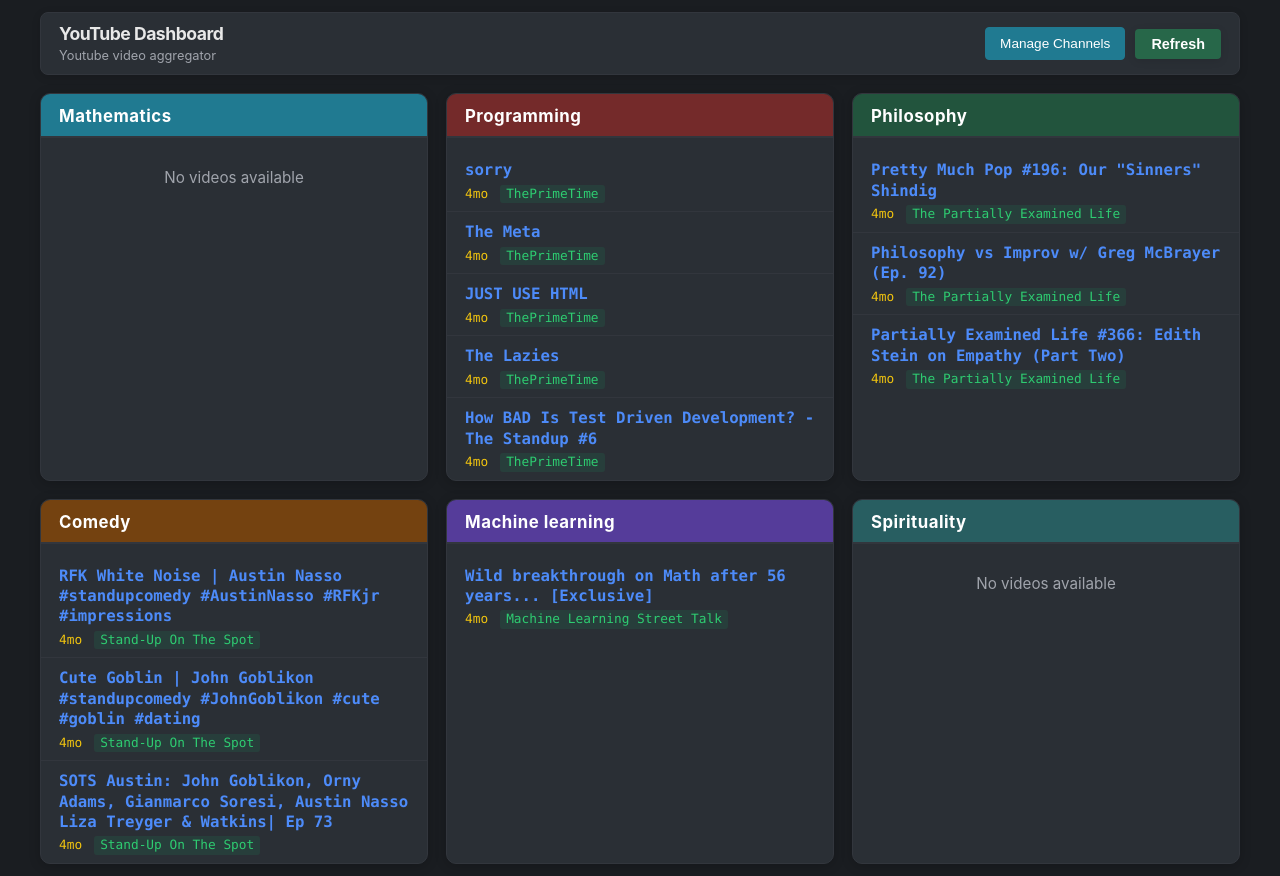
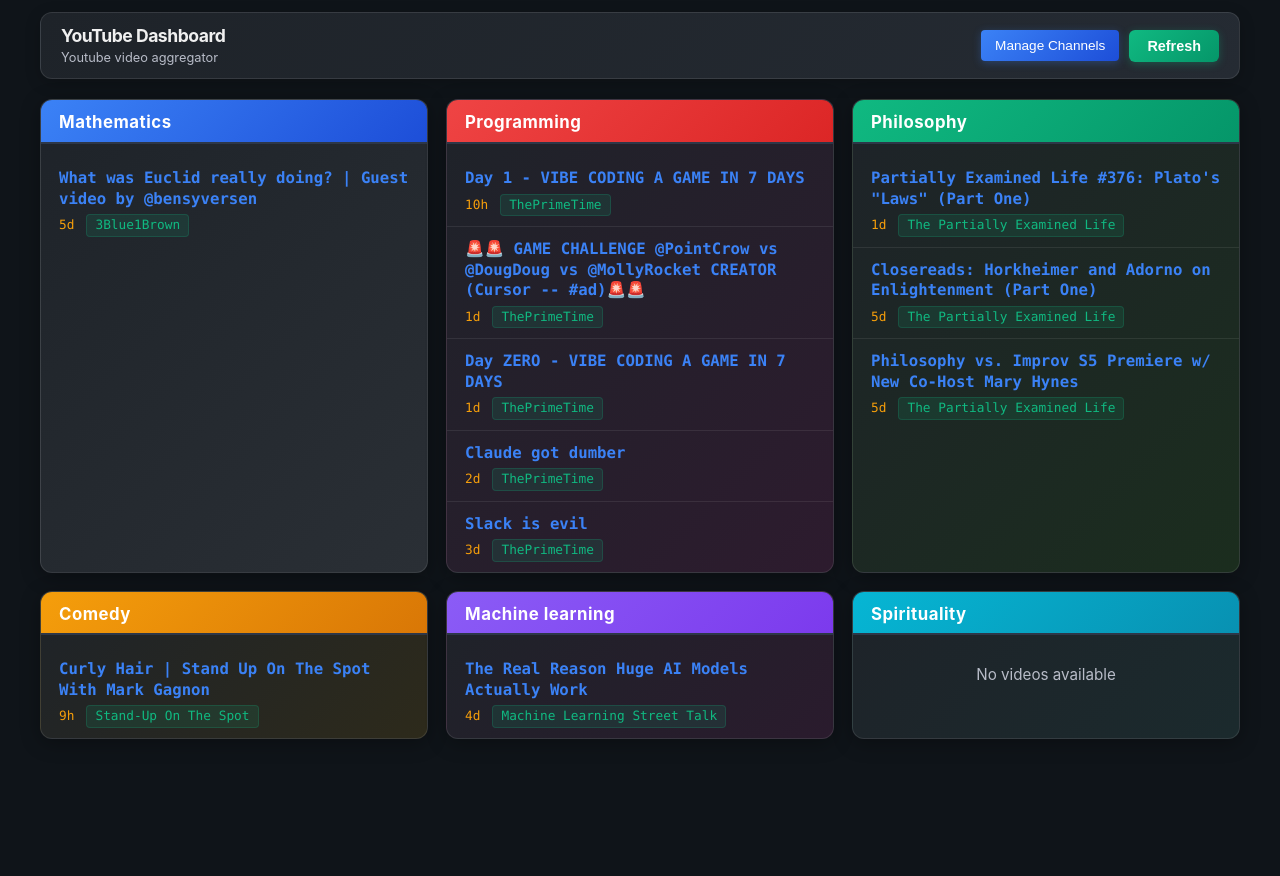
Before and after one commit to fraktalcow/yt-urls, a plain HTML site: page index.html in a window 1280 px wide. After the commit the page ends 800 px from the top, so only its background shows below. Drawn offline with Linux system fonts and the light colour scheme.

Commit message:
Enhanced UI & Documentation

```diff
--- a/styles.css
+++ b/styles.css
@@ -1,59 +1,60 @@
 :root {
-    --bg-color: #1a1d21;
-    --card-bg: #2a2f35;
-    --text-color: #e8e8e8;
-    --secondary-text: #a0a4ac;
-    --border-color: #32363d;
-    --accent-color: #4d8bf9;
-    --accent-hover: #6ba1ff;
-    --danger-color: #ff6b6b;
-    --success-color: #2ecc71;
-    --time-color: #f1c40f;
+    --bg-color: #0f1419;
+    --card-bg: #1e2329;
+    --text-color: #f0f0f0;
+    --secondary-text: #b8bcc8;
+    --border-color: #2d3748;
+    --accent-color: #3b82f6;
+    --accent-hover: #60a5fa;
+    --danger-color: #ef4444;
+    --success-color: #10b981;
+    --time-color: #f59e0b;
+    --warning-color: #f97316;
     --mono-font: 'SF Mono', Menlo, Monaco, 'Courier New', monospace;
 
-    /* Base category colors - more subtle and consistent */
-    --category1: #2a2f35;
-    --category2: #2a2f35;
-    --category3: #2a2f35;
-    --category4: #2a2f35;
-    --category5: #2a2f35;
-    --category6: #2a2f35;
-    --category7: #2a2f35;
-    --category8: #2a2f35;
-    --category9: #2a2f35;
-    --category10: #2a2f35;
-    --category11: #2a2f35;
-    --category12: #2a2f35;
-    --category13: #2a2f35;
-    --category14: #2a2f35;
-    --category15: #2a2f35;
-    --category16: #2a2f35;
-    --category17: #2a2f35;
-    --category18: #2a2f35;
-    --category19: #2a2f35;
-    --category20: #2a2f35;
+    /* Enhanced category backgrounds with subtle gradients */
+    --category1: linear-gradient(135deg, #1e2329 0%, #2a2f35 100%);
+    --category2: linear-gradient(135deg, #1e2329 0%, #2d1b2e 100%);
+    --category3: linear-gradient(135deg, #1e2329 0%, #1b2d1e 100%);
+    --category4: linear-gradient(135deg, #1e2329 0%, #2d2a1b 100%);
+    --category5: linear-gradient(135deg, #1e2329 0%, #2a1b2d 100%);
+    --category6: linear-gradient(135deg, #1e2329 0%, #1b2a2d 100%);
+    --category7: linear-gradient(135deg, #1e2329 0%, #2d1b1b 100%);
+    --category8: linear-gradient(135deg, #1e2329 0%, #1b2d1b 100%);
+    --category9: linear-gradient(135deg, #1e2329 0%, #2d1b2a 100%);
+    --category10: linear-gradient(135deg, #1e2329 0%, #1b1b2d 100%);
+    --category11: linear-gradient(135deg, #1e2329 0%, #2d2a1b 100%);
+    --category12: linear-gradient(135deg, #1e2329 0%, #1b2d2a 100%);
+    --category13: linear-gradient(135deg, #1e2329 0%, #2a2d1b 100%);
+    --category14: linear-gradient(135deg, #1e2329 0%, #2a1b2a 100%);
+    --category15: linear-gradient(135deg, #1e2329 0%, #1b2a1b 100%);
+    --category16: linear-gradient(135deg, #1e2329 0%, #2d1b2d 100%);
+    --category17: linear-gradient(135deg, #1e2329 0%, #1b2d2d 100%);
+    --category18: linear-gradient(135deg, #1e2329 0%, #2d2d1b 100%);
+    --category19: linear-gradient(135deg, #1e2329 0%, #2a2a1b 100%);
+    --category20: linear-gradient(135deg, #1e2329 0%, #1b1b2a 100%);
 
-    /* Header colors - new vibrant palette */
-    --category-header1: #207a91;
-    --category-header2: #742a2a;
-    --category-header3: #22543d;
-    --category-header4: #744210;
-    --category-header5: #553c9a;
-    --category-header6: #285e61;
-    --category-header7: #9b2c2c;
-    --category-header8: #276749;
-    --category-header9: #702459;
-    --category-header10: #2c5282;
-    --category-header11: #742a2a;
-    --category-header12: #22543d;
-    --category-header13: #744210;
-    --category-header14: #553c9a;
-    --category-header15: #285e61;
-    --category-header16: #9b2c2c;
-    --category-header17: #276749;
-    --category-header18: #702459;
-    --category-header19: #2c5282;
-    --category-header20: #742a2a;
+    /* Vibrant header colors with better contrast */
+    --category-header1: linear-gradient(135deg, #3b82f6 0%, #1d4ed8 100%);
+    --category-header2: linear-gradient(135deg, #ef4444 0%, #dc2626 100%);
+    --category-header3: linear-gradient(135deg, #10b981 0%, #059669 100%);
+    --category-header4: linear-gradient(135deg, #f59e0b 0%, #d97706 100%);
+    --category-header5: linear-gradient(135deg, #8b5cf6 0%, #7c3aed 100%);
+    --category-header6: linear-gradient(135deg, #06b6d4 0%, #0891b2 100%);
+    --category-header7: linear-gradient(135deg, #f97316 0%, #ea580c 100%);
+    --category-header8: linear-gradient(135deg, #22c55e 0%, #16a34a 100%);
+    --category-header9: linear-gradient(135deg, #ec4899 0%, #db2777 100%);
+    --category-header10: linear-gradient(135deg, #0ea5e9 0%, #0284c7 100%);
+    --category-header11: linear-gradient(135deg, #84cc16 0%, #65a30d 100%);
+    --category-header12: linear-gradient(135deg, #14b8a6 0%, #0d9488 100%);
+    --category-header13: linear-gradient(135deg, #eab308 0%, #ca8a04 100%);
+    --category-header14: linear-gradient(135deg, #a855f7 0%, #9333ea 100%);
+    --category-header15: linear-gradient(135deg, #06b6d4 0%, #0891b2 100%);
+    --category-header16: linear-gradient(135deg, #f43f5e 0%, #e11d48 100%);
+    --category-header17: linear-gradient(135deg, #22c55e 0%, #16a34a 100%);
+    --category-header18: linear-gradient(135deg, #ec4899 0%, #db2777 100%);
+    --category-header19: linear-gradient(135deg, #3b82f6 0%, #1d4ed8 100%);
+    --category-header20: linear-gradient(135deg, #f59e0b 0%, #d97706 100%);
 }
 
 * {
@@ -86,15 +87,15 @@ a:hover {
 
 /* Header Styles - More Compact */
 header {
-    padding: 10px 18px;
-    margin-bottom: 18px;
-    background-color: var(--card-bg);
-    border-radius: 8px;
+    padding: 12px 20px;
+    margin-bottom: 20px;
+    background: linear-gradient(135deg, var(--card-bg) 0%, #252b33 100%);
+    border-radius: 12px;
     display: flex;
     justify-content: space-between;
     align-items: center;
-    border: 1px solid var(--border-color);
-    box-shadow: 0 2px 8px 0 #0002;
+    border: 1px solid rgba(255,255,255,0.1);
+    box-shadow: 0 4px 16px rgba(0,0,0,0.2);
 }
 
 .header-content h1 {
@@ -130,32 +131,35 @@ header {
 }
 
 .manage-channels-btn {
-    background-color: #207a91;
-    border-color: #207a91;
+    background: linear-gradient(135deg, #3b82f6 0%, #1d4ed8 100%);
+    border: none;
     color: #fff;
+    box-shadow: 0 2px 8px rgba(59, 130, 246, 0.3);
 }
 
 .manage-channels-btn:hover {
-    background-color: #2590ab;
-    border-color: #2590ab;
+    background: linear-gradient(135deg, #60a5fa 0%, #3b82f6 100%);
+    box-shadow: 0 4px 12px rgba(59, 130, 246, 0.4);
+    transform: translateY(-1px);
 }
 
 .refresh-button {
-    background-color: #276749;
+    background: linear-gradient(135deg, #10b981 0%, #059669 100%);
     color: #fff;
     border: none;
-    border-radius: 4px;
-    padding: 7px 16px;
+    border-radius: 6px;
+    padding: 8px 18px;
     font-size: 0.9rem;
     cursor: pointer;
     font-weight: 600;
-    box-shadow: 0 2px 8px 0 rgba(0,0,0,0.1);
-    transition: background-color 0.2s, box-shadow 0.2s;
+    box-shadow: 0 2px 8px rgba(16, 185, 129, 0.3);
+    transition: all 0.2s ease;
 }
 
 .refresh-button:hover {
-    background-color: #2d7a4f;
-    box-shadow: 0 4px 12px 0 rgba(0,0,0,0.15);
+    background: linear-gradient(135deg, #34d399 0%, #10b981 100%);
+    box-shadow: 0 4px 12px rgba(16, 185, 129, 0.4);
+    transform: translateY(-1px);
 }
 
 /* Categories Styling */
@@ -170,20 +174,21 @@ header {
     flex: 1 1 340px;
     min-width: 320px;
     max-width: 400px;
-    background: var(--card-bg);
-    border-radius: 10px;
-    box-shadow: 0 2px 12px 0 rgba(0,0,0,0.2);
-    border: 1.5px solid var(--border-color);
+    background: var(--category1);
+    border-radius: 12px;
+    box-shadow: 0 4px 20px 0 rgba(0,0,0,0.3);
+    border: 1px solid rgba(255,255,255,0.1);
     display: flex;
     flex-direction: column;
     margin-bottom: 0;
     overflow: hidden;
-    transition: transform 0.2s ease, box-shadow 0.2s ease;
+    transition: transform 0.3s ease, box-shadow 0.3s ease;
+    position: relative;
 }
 
 .category:hover {
-    transform: translateY(-2px);
-    box-shadow: 0 4px 16px 0 rgba(0,0,0,0.3);
+    transform: translateY(-4px);
+    box-shadow: 0 8px 32px 0 rgba(0,0,0,0.4);
 }
 
 .category:nth-child(2) { background: var(--category2); }
@@ -256,13 +261,14 @@ header {
 
 .video-card {
     background: transparent;
-    border-bottom: 1px solid var(--border-color);
-    padding: 10px 18px 8px 18px;
-    transition: background 0.15s;
+    border-bottom: 1px solid rgba(255,255,255,0.08);
+    padding: 12px 18px 10px 18px;
+    transition: all 0.2s ease;
     display: flex;
     flex-direction: column;
-    gap: 2px;
+    gap: 3px;
     cursor: pointer;
+    border-radius: 0;
 }
 
 .video-card:last-child {
@@ -270,7 +276,8 @@ header {
 }
 
 .video-card:hover {
-    background: rgba(255,255,255,0.03);
+    background: rgba(255,255,255,0.05);
+    transform: translateX(2px);
 }
 
 .video-title {
@@ -307,10 +314,11 @@ header {
     font-size: 0.8rem;
     font-family: var(--mono-font);
     font-weight: 500;
-    background: rgba(11,232,129,0.08);
-    border-radius: 3px;
-    padding: 1px 6px;
+    background: rgba(16, 185, 129, 0.12);
+    border-radius: 4px;
+    padding: 2px 8px;
     margin-left: 2px;
+    border: 1px solid rgba(16, 185, 129, 0.2);
 }
 
 .loading {
--- a/videos.json
+++ b/videos.json
@@ -1,83 +1,78 @@
 {
-    "Mathematics": [],
+    "Mathematics": [
+        {
+            "channel": "3Blue1Brown",
+            "title": "What was Euclid really doing? | Guest video by \u2068@bensyversen",
+            "url": "https://www.youtube.com/watch?v=M-MgQC6z3VU",
+            "publishedAt": "2025-09-18T14:13:05Z"
+        }
+    ],
     "Programming": [
         {
             "channel": "ThePrimeTime",
-            "title": "sorry",
-            "url": "https://www.youtube.com/watch?v=5Fp_GmkiwD4",
-            "publishedAt": "2025-05-15T16:35:13Z"
+            "title": "Day 1 - VIBE CODING A GAME IN 7 DAYS",
+            "url": "https://www.youtube.com/watch?v=5Z2oPUyDANI",
+            "publishedAt": "2025-09-23T19:04:07Z"
         },
         {
             "channel": "ThePrimeTime",
-            "title": "The Meta",
-            "url": "https://www.youtube.com/watch?v=R9WzjnLcn-k",
-            "publishedAt": "2025-05-14T19:28:08Z"
+            "title": "\ud83d\udea8\ud83d\udea8 GAME CHALLENGE @PointCrow  vs @DougDoug  vs @MollyRocket  CREATOR (Cursor -- #ad)\ud83d\udea8\ud83d\udea8",
+            "url": "https://www.youtube.com/watch?v=6V_NrgpPU_c",
+            "publishedAt": "2025-09-22T21:24:22Z"
         },
         {
             "channel": "ThePrimeTime",
-            "title": "JUST USE HTML",
-            "url": "https://www.youtube.com/watch?v=jnY61ywnBHM",
-            "publishedAt": "2025-05-14T18:10:08Z"
+            "title": "Day ZERO - VIBE CODING A GAME IN 7 DAYS",
+            "url": "https://www.youtube.com/watch?v=LkAj5DcrgsA",
+            "publishedAt": "2025-09-22T17:22:01Z"
         },
         {
             "channel": "ThePrimeTime",
-            "title": "The Lazies",
-            "url": "https://www.youtube.com/watch?v=wHyD_l86f1E",
-            "publishedAt": "2025-05-13T23:35:18Z"
+            "title": "Claude got dumber",
+            "url": "https://www.youtube.com/watch?v=lSBkMKnsieo",
+            "publishedAt": "2025-09-21T15:01:29Z"
         },
         {
             "channel": "ThePrimeTime",
-            "title": "How BAD Is Test Driven Development? - The Standup #6",
-            "url": "https://www.youtube.com/watch?v=kJWsFWY25GA",
-            "publishedAt": "2025-05-13T11:01:11Z"
+            "title": "Slack is evil",
+            "url": "https://www.youtube.com/watch?v=SkQsOReCjRU",
+            "publishedAt": "2025-09-20T12:39:15Z"
         }
     ],
     "Philosophy": [
         {
             "channel": "The Partially Examined Life",
-            "title": "Pretty Much Pop #196: Our &quot;Sinners&quot; Shindig",
-            "url": "https://www.youtube.com/watch?v=Qoy2jESLR0g",
-            "publishedAt": "2025-05-14T18:20:09Z"
+            "title": "Partially Examined Life #376: Plato&#39;s &quot;Laws&quot; (Part One)",
+            "url": "https://www.youtube.com/watch?v=xN9rIVq1I5I",
+            "publishedAt": "2025-09-22T10:54:49Z"
         },
         {
             "channel": "The Partially Examined Life",
-            "title": "Philosophy vs  Improv w/ Greg McBrayer (Ep. 92)",
-            "url": "https://www.youtube.com/watch?v=-32itLnrZTU",
-            "publishedAt": "2025-05-12T12:00:36Z"
+            "title": "Closereads: Horkheimer and Adorno on Enlightenment (Part One)",
+            "url": "https://www.youtube.com/watch?v=qi576sj8kSc",
+            "publishedAt": "2025-09-18T13:18:33Z"
         },
         {
             "channel": "The Partially Examined Life",
-            "title": "Partially Examined Life #366: Edith Stein on Empathy (Part Two)",
-            "url": "https://www.youtube.com/watch?v=9mSDF9tr_nU",
-            "publishedAt": "2025-05-12T11:18:40Z"
+            "title": "Philosophy vs. Improv S5 Premiere w/ New Co-Host Mary Hynes",
+            "url": "https://www.youtube.com/watch?v=Q64Mi7xF_CA",
+            "publishedAt": "2025-09-18T13:11:01Z"
         }
     ],
     "Comedy": [
         {
             "channel": "Stand-Up On The Spot",
-            "title": "RFK White Noise | Austin Nasso #standupcomedy #AustinNasso #RFKjr #impressions",
-            "url": "https://www.youtube.com/watch?v=Hx_rRyZM9H8",
-            "publishedAt": "2025-05-15T17:00:22Z"
-        },
-        {
-            "channel": "Stand-Up On The Spot",
-            "title": "Cute Goblin | John Goblikon #standupcomedy #JohnGoblikon #cute #goblin #dating",
-            "url": "https://www.youtube.com/watch?v=ePaamQW1wvo",
-            "publishedAt": "2025-05-14T18:00:39Z"
-        },
-        {
-            "channel": "Stand-Up On The Spot",
-            "title": "SOTS Austin: John Goblikon, Orny Adams, Gianmarco Soresi, Austin Nasso Liza Treyger &amp; Watkins| Ep 73",
-            "url": "https://www.youtube.com/watch?v=z0FbOHLGN4g",
-            "publishedAt": "2025-05-12T23:00:06Z"
+            "title": "Curly Hair | Stand Up On The Spot With Mark Gagnon",
+            "url": "https://www.youtube.com/watch?v=pcTr2ZRi64Q",
+            "publishedAt": "2025-09-23T20:00:50Z"
         }
     ],
     "Machine learning": [
         {
             "channel": "Machine Learning Street Talk",
-            "title": "Wild breakthrough on Math after 56 years... [Exclusive]",
-            "url": "https://www.youtube.com/watch?v=vC9nAosXrJw",
-            "publishedAt": "2025-05-14T18:33:20Z"
+            "title": "The Real Reason Huge AI Models Actually Work",
+            "url": "https://www.youtube.com/watch?v=M-jTeBCEGHc",
+            "publishedAt": "2025-09-19T16:01:15Z"
         }
     ],
     "Spirituality": []
```
Also changed, not shown: assets/yt_url_dashboard.png (added), 1 other file.
